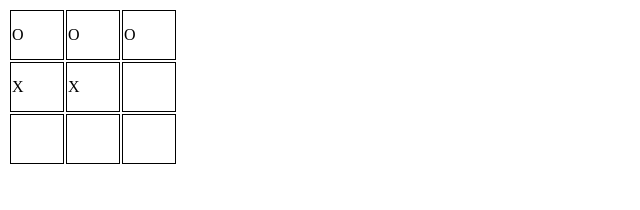
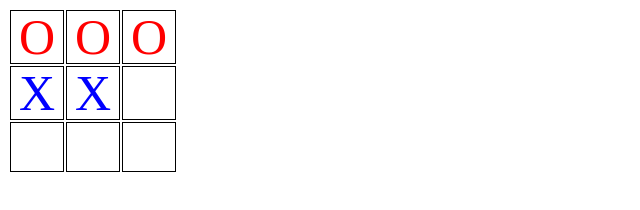
Before and after one commit to jackie-sasc/jackie-tic-tac-toe, a website: page index.html in a window 1280 px wide. Shown: the whole page, without its empty margins (0-640 px from the left). Drawn offline with Linux system fonts and the light colour scheme.

Commit message:
1 file modified

```diff
--- a/index.html
+++ b/index.html
@@ -1,27 +1,37 @@
 <style>
   td {
     border: 1px solid black;
+    font-size: 50px;
     height: 50px;
     width: 50px;
+    line-height: 50px;
+    text-align: center;
+  }
+  .O {
+    color: red;
+  }
+
+  .X {
+    color: blue;
   }
 </style>
 <table>
 	<tr>
-		<td>
+		<td class="O">
       O
 		</td>
-		<td>
+		<td class="O">
       O
 		</td>
-		<td>
+		<td class="O">
       O
 		</td>
 	</tr>
 	<tr>
-		<td>
+		<td class="X">
       X
 		</td>
-		<td>
+		<td class="X">
       X
 		</td>
 		<td>
```
